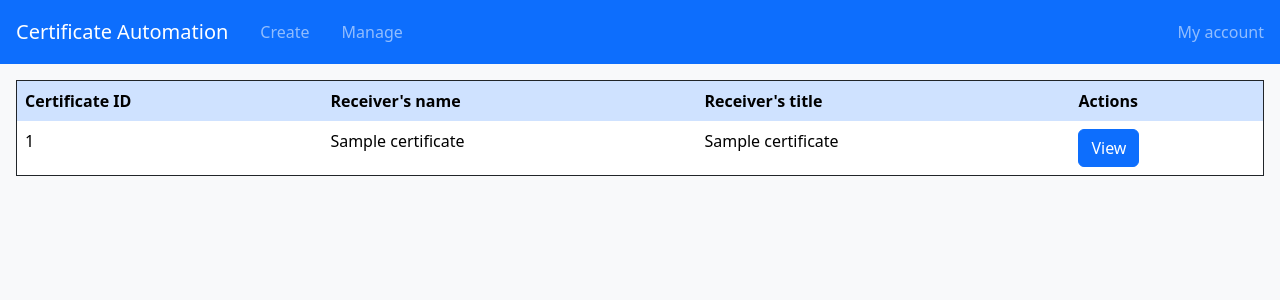
After one commit to GaryHilares/AutoCertify, a Flask app: template app/templates/manage-certificate.html in a window 1280 px wide. The commit adds this page. Shown: the top 300 px of the page. Run offline with Flask 3, Linux system fonts and the light colour scheme; the template is opened without the code that fills it: most values are stand-ins (such as "Sample title", 1, 10 or a date in 2020).

Commit message:
Added managing certificates basic functionality

```diff
--- a/app/templates/layout.html
+++ b/app/templates/layout.html
@@ -20,6 +20,9 @@
                     <li class="nav-item mx-2 my-1">
                         <a class="nav-link" href="{{ url_for('certificate.create') }}">Create</a>
                     </li>
+                    <li class="nav-item mx-2 my-1">
+                        <a class="nav-link" href="{{ url_for('certificate.manage') }}">Manage</a>
+                    </li>
                     <li class="nav-item mx-2 my-1 ms-lg-auto">
                         <a class="nav-link" href="{{ url_for('account.settings') }}">My account</a>
                     </li>
--- /dev/null
+++ b/app/templates/manage-certificate.html
@@ -0,0 +1,31 @@
+{% extends "layout.html" %}
+
+{% block title %}Manage certificates{% endblock %}
+
+{% block content %}
+<div class="table-responsive m-1 m-lg-3">
+    <table class="table table-hover table-borderless border border-dark">
+        <thead class="table-primary">
+            <tr>
+                <th>Certificate ID</th>
+                <th>Receiver's name</th>
+                <th>Receiver's title</th>
+                <th>Actions</th>
+            </tr>
+        </thead>
+        <tbody>
+            {% for certificate in certificates %}
+            <tr>
+                <td>{{ certificate.id_ }}</td>
+                <td>{{ certificate.name }}</td>
+                <td>{{ certificate.title }}</td>
+                <td>
+                    <a class="btn btn-primary" href="{{ url_for('certificate.view', certificate_id=certificate.id_) }}"
+                        role="button">View</a>
+                </td>
+            </tr>
+            {% endfor %}
+        </tbody>
+    </table>
+</div>
+{% endblock %}
```
Also changed, not shown: app/models/certificate.py (+34 -0 lines), app/views/certificate.py (+13 -0 lines), tests/test_certificate_views.py (+3 -0 lines).
